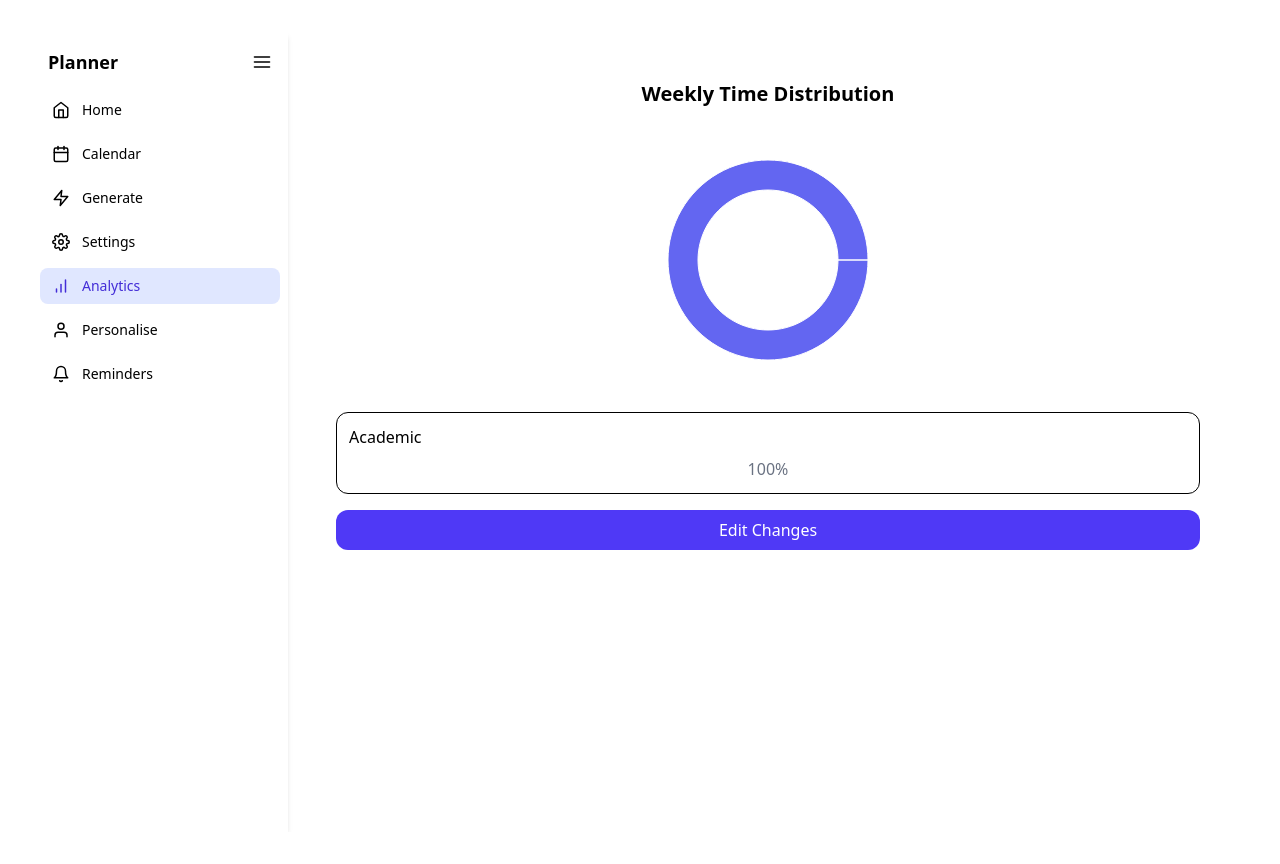
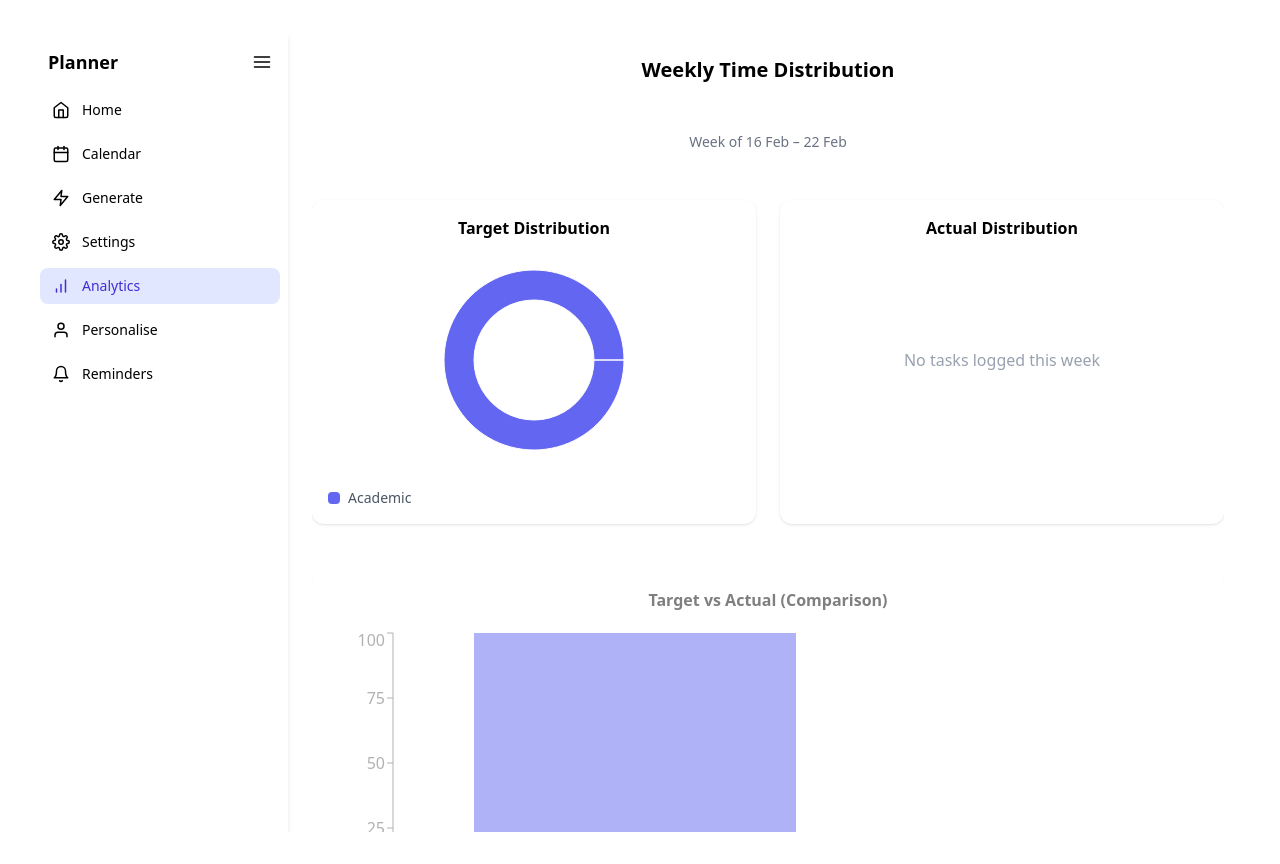
Before and after one commit to BasitInGit/time-allocation, a React (Vite) app: page /analytics in a window 1280 px wide. Built offline with nearby package versions, Linux system fonts and the light colour scheme.

Commit message:
improvements made to weekly reports

```diff
--- a/src/context/AppContext.jsx
+++ b/src/context/AppContext.jsx
@@ -1,4 +1,6 @@
 import { createContext, useContext, useState, useEffect } from "react";
+import { getActualWeeklyDistribution } from "../utils/analytics";
+import { getTasksForWeek, getWeekRangeLabel } from "../utils/dateUtils";
 
 const AppContext = createContext();
 
@@ -102,6 +104,13 @@ const getReminderTasks = () => {
     .slice(0, 3);
 };
 
+const getWeeklyActualDistribution = () => {
+  const weeklyTasks = getTasksForWeek(tasks);
+  return getActualWeeklyDistribution(weeklyTasks);
+};
+
+const weekLabel = getWeekRangeLabel();
+
   // LOAD FROM LOCAL STORAGE
   useEffect(() => {
     const savedTasks = JSON.parse(localStorage.getItem("tasks")) || [];
@@ -148,6 +157,8 @@ const getReminderTasks = () => {
 
         getUpcomingTasks,
         getReminderTasks,
+        getWeeklyActualDistribution,
+        weekLabel,
 
         preferences,
         setPreferences,
--- a/src/layout/Layout.jsx
+++ b/src/layout/Layout.jsx
@@ -66,7 +66,7 @@ function Layout() {
       </div>
 
       {/* Main content */}
-      <div className="flex-1 h-full p-6 overflow-hidden">
+      <div className="flex-1 h-screen overflow-y-auto p-6">
         <Outlet />
       </div>
     </div>
--- a/src/pages/TimeDistribution.jsx
+++ b/src/pages/TimeDistribution.jsx
@@ -1,10 +1,6 @@
 import { useState, useRef, useEffect } from "react"
 import { useAppContext } from "../context/AppContext";
-import {
-  PieChart,
-  Pie,
-  ResponsiveContainer,
-} from "recharts"
+import { PieChart, Pie, ResponsiveContainer, BarChart, Bar, XAxis, YAxis } from "recharts";
 
 const AVAILABLE_CATEGORIES = [
   "Academic",
@@ -16,21 +12,21 @@ const AVAILABLE_CATEGORIES = [
   "Work",
 ]
 
-const COLOR_OPTIONS = [
-  "#6366F1",
-  "#10B981",
-  "#F59E0B",
-  "#EF4444",
-  "#8B5CF6",
-  "#EC4899",
-  "#14B8A6",
-]
+const CATEGORY_COLORS = {
+  Academic: "#6366F1",
+  Health: "#10B981",
+  Leisure: "#F59E0B",
+  Family: "#EF4444",
+  "Personal Dev": "#8B5CF6",
+  Social: "#EC4899",
+  Work: "#14B8A6",
+};
 
 export default function TimeDistribution() {
 
   const [isEditing, setIsEditing] = useState(false)
 
-  const { timeDistribution, setTimeDistribution } = useAppContext();
+  const { timeDistribution, setTimeDistribution, getWeeklyActualDistribution, weekLabel } = useAppContext();
 
   const [categories, setCategories] = useState(
   timeDistribution.length > 0
@@ -38,153 +34,179 @@ export default function TimeDistribution() {
     : [{ name: "Academic", value: 100, fill: "#6366F1" }]
 );
 
-  const [showMore, setShowMore] = useState(false)
-  const [showColorPicker, setShowColorPicker] = useState(null)
-  const colorPickerRef = useRef(null)
+const total = categories.reduce((sum, c) => sum + c.value, 0);
+const isValidTotal = total === 100;
 
-  const total = categories.reduce((sum, c) => sum + c.value, 0)
+const target = categories;
 
-  const evenlyDistribute = (newCategories) => {
-    const split = 100 / newCategories.length
-    return newCategories.map((c) => ({ ...c, value: split }))
-  }
+const actualRaw = getWeeklyActualDistribution();
+const actual = actualRaw?.length
+  ? actualRaw
+  : [];
+const hasActual = actual.length > 0;
 
 const addCategory = (name) => {
-    if (categories.find((c) => c.name === name)) return
-    const newCats = evenlyDistribute([
+  if (categories.find((c) => c.name === name)) return;
+
+  setCategories([
     ...categories,
-      { name, value: 0, fill: "#9CA3AF" },
-    ])
-    setCategories(newCats)
-  }
+    {
+      name,
+      value: 0,
+      fill: CATEGORY_COLORS[name] || "#9CA3AF",
+    },
+  ]);
+};
 
   const removeCategory = (name) => {
-    const filtered = categories.filter((c) => c.name !== name)
-    if (filtered.length === 0) return
-    setCategories(evenlyDistribute(filtered))
-  }
+    const filtered = categories.filter((c) => c.name !== name);
+    if (filtered.length === 0) return;
+    setCategories(filtered);
+  };
 
-  const updateValue = (index, newValue) => {
-    const value = Math.max(0, Math.min(100, Number(newValue)))
-
-    const updated = [...categories]
-
-    // If only one category, force 100%
-    if (updated.length === 1) {
-        updated[0].value = 100
-        setCategories(updated)
-        return
-    }
-
-    const otherCategories = updated.filter((_, i) => i !== index)
-
-    const remaining = 100 - value
-
-    const totalOfOthers = otherCategories.reduce(
-        (sum, c) => sum + c.value,
-        0
-    )
-
-    // Redistribute proportionally
-    const redistributed = updated.map((cat, i) => {
-        if (i === index) {
-        return { ...cat, value }
-        }
-
-        const proportion =
-        totalOfOthers === 0
-            ? 1 / otherCategories.length
-            : cat.value / totalOfOthers
-
-        return {
-        ...cat,
-        value: parseFloat((remaining * proportion).toFixed(2)),
-        }
-    })
-
-    setCategories(redistributed)
-  }
-
-  const updateColor = (index, newColor) => {
-    const updated = [...categories]
-    updated[index].fill = newColor
-    setCategories(updated)
-    setShowColorPicker(null)
-  }
+  const updateValue = (index, value) => {
+    const updated = [...categories];
+    updated[index] = {
+      ...updated[index],
+      value: Number(value),
+    };
+    setCategories(updated);
+  };
 
   const reset = () => {
     setCategories([{ name: "Academic", value: 100, fill: "#6366F1" }])
   }
 
-  useEffect(() => {
-    const handleClickOutside = (event) => {
-        if (
-        colorPickerRef.current &&
-        !colorPickerRef.current.contains(event.target)
-        ) {
-        setShowColorPicker(null)
-        }
-    }
+  const handleSave = () => {
+    if (!isValidTotal) return;
+    setTimeDistribution(categories);
+    setIsEditing(false);
+  };
 
-    document.addEventListener("mousedown", handleClickOutside)
+  const targetWithColors = target.map((entry) => ({
+  ...entry,
+  fill: CATEGORY_COLORS[entry.name] || "#9CA3AF",
+}));
 
-    return () => {
-        document.removeEventListener("mousedown", handleClickOutside)
-    }
-    }, [])
+const actualWithColors = actual.map((entry) => ({
+  ...entry,
+  fill: CATEGORY_COLORS[entry.name] || "#9CA3AF",
+}));
   return (
-    <div className="flex-1 p-6 overflow-y-auto">
+    <div className="flex flex-col gap-6 overflow-y-auto">
       <h1 className="text-xl font-bold mb-6">Weekly Time Distribution</h1>
+      <p className="text-sm text-gray-500 mb-6">
+        Week of {weekLabel}
+      </p>
 
-      {/* Donut Chart */}
-      <div className="h-64 mb-6">
+      {/* CHARTS */}
+      <div className="grid grid-cols-1 md:grid-cols-2 gap-6 mb-6">
+
+        {/* TARGET */}
+        <div className="bg-white p-4 rounded-xl shadow">
+          <h2 className="font-semibold mb-2">Target Distribution</h2>
+
+          <div className="h-56">
             <ResponsiveContainer>
               <PieChart>
                 <Pie
-              data={categories}
+                  data={targetWithColors}
                   dataKey="value"
                   nameKey="name"
-              innerRadius={70}
-              outerRadius={100}
-              animationDuration={400}
+                  innerRadius={60}
+                  outerRadius={90}
                 />
               </PieChart>
             </ResponsiveContainer>
           </div>
 
-      {/* Category List */}
-      {categories.map((cat, index) => (
-        <div key={index} className="mb-4 border p-3 rounded-xl bg-white">
-
-          <div className="flex justify-between items-center mb-2">
-            <div className="flex items-center gap-3">
-
-              {/* Color Selector */}
-              {isEditing && (
-                <div className="relative" ref={showColorPicker === index ? colorPickerRef : null}>
+          <div className="flex flex-wrap gap-3 mt-4">
+            {target.map((cat) => (
+              <div key={cat.name} className="flex items-center gap-2">
                 <div
-                    onClick={() => setShowColorPicker(index)}
-                    className="w-5 h-5 border rounded cursor-pointer"
-                    style={{ backgroundColor: cat.fill }}
+                  className="w-3 h-3 rounded-sm"
+                  style={{ backgroundColor: CATEGORY_COLORS[cat.name] }}
                 />
-                  {showColorPicker === index && (
-                    <div className="absolute bg-white shadow-lg p-2 rounded-full flex gap-2 mt-2">
-
-                      {COLOR_OPTIONS.map((color) => (
-                        <div
-                          key={color}
-                          onClick={() => updateColor(index, color)}
-                          className="w-6 h-6 rounded-full cursor-pointer"
-                          style={{ backgroundColor: color }}
-                        />
+                <span className="text-sm text-gray-600">{cat.name}</span>
+              </div>
             ))}
           </div>
-                  )}
+        </div>
+
+        {/* Actual */}
+        <div className="bg-white p-4 rounded-xl shadow">
+          <h2 className="font-semibold mb-2">Actual Distribution</h2>
+
+          {actual.length === 0 ? (
+            <div className="h-56 flex items-center justify-center text-gray-400">
+              No tasks logged this week
+            </div>
+          ) : (
+            <div className="h-56">
+              <ResponsiveContainer width="100%" height="100%">
+                <PieChart>
+                  <Pie
+                    data={actualWithColors}
+                    dataKey="value"
+                    nameKey="name"
+                    innerRadius={60}
+                    outerRadius={90}
+                  />
+                </PieChart>
+              </ResponsiveContainer>
             </div>
           )}
+          <div className="flex flex-wrap gap-3 mt-4">
+            {actual.map((cat) => (
+              <div key={cat.name} className="flex items-center gap-2">
+                <div
+                  className="w-3 h-3 rounded-sm"
+                  style={{ backgroundColor: CATEGORY_COLORS[cat.name] }}
+                />
+                <span className="text-sm text-gray-600">{cat.name}</span>
+              </div>
+            ))}
+          </div>
+        </div>
+      </div>
 
-              <span className="font-medium">{cat.name}</span>
+      {/* TARGET vs ACTUAL COMPARISON */}
+      <div className={`bg-white p-4 rounded-xl shadow mb-6 ${hasActual ? "" : "opacity-50"}`}>
+
+        <h2 className="font-semibold mb-4">
+          Target vs Actual (Comparison)
+        </h2>
+
+        <ResponsiveContainer width="100%" height={300}>
+          <BarChart
+            data={target.map(t => ({
+              name: t.name,
+              target: t.value,
+              actual: actual.find(a => a.name === t.name)?.value || 0
+            }))}
+          >
+
+            <XAxis dataKey="name" />
+            <YAxis />
+            <Bar dataKey="target" fill="#6366F1" />
+            <Bar dataKey="actual" fill="#10B981" />
+
+          </BarChart>
+        </ResponsiveContainer>
       </div>
+
+      {/* TARGET EDITING PANEL */}
+      <div className="bg-white p-4 rounded-xl shadow mt-6">
+
+        <h2 className="font-semibold mb-4">
+          Edit Target Distribution
+        </h2>
+
+        {categories.map((cat, index) => (
+          <div key={index} className="mb-3 border p-3 rounded">
+
+            <div className="flex justify-between">
+              <span>{cat.name}</span>
 
               {isEditing && (
                 <button
@@ -196,47 +218,42 @@ export default function TimeDistribution() {
               )}
             </div>
 
-          {isEditing && (
-            <>
-              {/* Slider */}
+            {/* SLIDER */}
             <input
               type="range"
               min="0"
               max="100"
-                step="0.5"
+              step="1"
               value={cat.value}
+              disabled={!isEditing}
               onChange={(e) => updateValue(index, e.target.value)}
               className="w-full"
             />
 
-              {/* Manual Edit */}
+            {isEditing && (
+              <>
                 <input
                   type="number"
                   value={cat.value}
                   onChange={(e) => updateValue(index, e.target.value)}
-                className="mt-2 w-full border rounded p-1"
+                  className="w-full border mt-1 p-1"
                 />
               </>
             )}
 
             {!isEditing && (
-            <p className="text-gray-500">{cat.value.toFixed(0)}%</p>
+              <p className="text-sm text-gray-500">
+                {cat.value}%
+              </p>
             )}
+
           </div>
         ))}
+      </div>
 
-      {/* Add Category */}
+      {/* ================= ADD CATEGORY ================= */}
       {isEditing && (
-        <>
-          <button
-            onClick={() => setShowMore(!showMore)}
-            className="text-indigo-600 mb-2"
-          >
-            {showMore ? "Hide Categories" : "Show More Categories"}
-          </button>
-
-          {showMore && (
-            <div className="flex flex-wrap gap-2 mb-4">
+        <div className="bg-white p-4 rounded-xl shadow flex flex-wrap gap-2">
           {AVAILABLE_CATEGORIES.map((cat) => (
             <button
               key={cat}
@@ -248,26 +265,26 @@ export default function TimeDistribution() {
           ))}
         </div>
       )}
-        </>
-      )}
 
-      {/* Controls */}
+      {/* ================= CONTROLS ================= */}
       <div className="flex gap-3">
         {!isEditing ? (
           <button
             onClick={() => setIsEditing(true)}
             className="flex-1 bg-indigo-600 text-white p-2 rounded-xl"
           >
-            Edit Changes
+            Edit
           </button>
         ) : (
           <>
             <button
-              onClick={() => {
-              setTimeDistribution(categories);
-              setIsEditing(false);
-              }}
-              className="flex-1 bg-green-600 text-white p-2 rounded-xl"
+              onClick={handleSave}
+              disabled={!isValidTotal}
+              className={`flex-1 p-2 rounded-xl text-white ${
+                isValidTotal
+                  ? "bg-green-600"
+                  : "bg-gray-400 cursor-not-allowed"
+              }`}
             >
               Save
             </button>
@@ -282,5 +299,5 @@ export default function TimeDistribution() {
         )}
       </div>
     </div>
-  )
+  );
 }
--- /dev/null
+++ b/src/utils/analytics.js
@@ -0,0 +1,23 @@
+import { getTasksForWeek } from "./dateUtils";
+
+export function getActualWeeklyDistribution(tasks, date = new Date()) {
+  const weeklyTasks = getTasksForWeek(tasks, date);
+
+  const categoryMap = {};
+
+  weeklyTasks.forEach(task => {
+    const cat = task.category;
+    const hours = Number(task.duration) || 0;
+
+    categoryMap[cat] = (categoryMap[cat] || 0) + hours;
+  });
+
+  const total = Object.values(categoryMap).reduce((a, b) => a + b, 0);
+
+  if (total === 0) return [];
+
+  return Object.entries(categoryMap).map(([name, value]) => ({
+    name,
+    value: (value / total) * 100,
+  }));
+}
--- /dev/null
+++ b/src/utils/dateUtils.js
@@ -0,0 +1,31 @@
+export const getWeekRange = (date = new Date()) => {
+  const start = new Date(date);
+  start.setDate(date.getDate() - date.getDay()); // Sunday
+
+  const end = new Date(start);
+  end.setDate(start.getDate() + 6);
+
+  return { start, end };
+};
+
+export function getTasksForWeek(tasks, date = new Date()) {
+  const { start, end } = getWeekRange(date);
+
+  return tasks.filter(task => {
+    const d = new Date(task.date);
+    return d >= start && d <= end;
+  });
+}
+
+export function getWeekRangeLabel(date = new Date()) {
+  const start = new Date(date);
+  start.setDate(start.getDate() - start.getDay() + 1); // Monday start
+
+  const end = new Date(start);
+  end.setDate(start.getDate() + 6);
+
+  const format = (d) =>
+    d.toLocaleDateString("en-GB", { day: "numeric", month: "short" });
+
+  return `${format(start)} – ${format(end)}`;
+}
```
Lines whose indentation alone changed are shown as unchanged.
